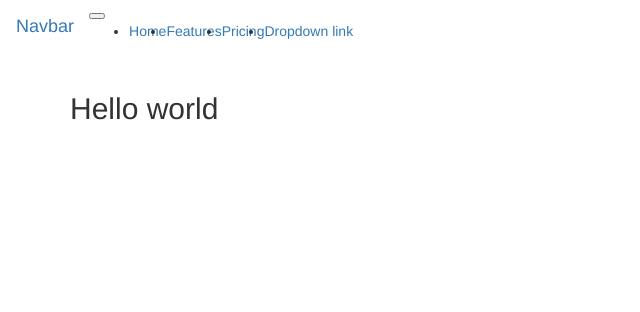
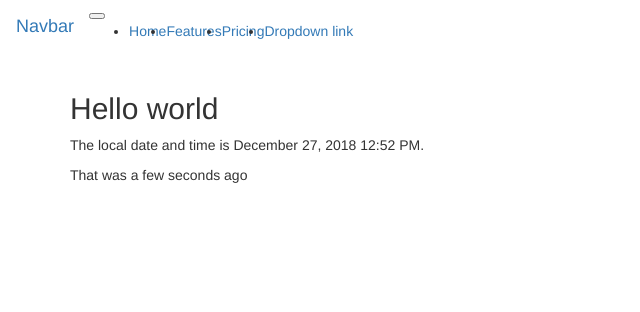
Before and after one commit to lgarzia/mohipo, a Flask app: page / in a window 1280 px wide. Shown: the top 312 px of the page, without its empty margins (0-640 px from the left). Run offline with Flask 2, Linux system fonts and the light colour scheme; parts of the project's set-up code (start-up, migrations or seed data) failed here and were passed over; some libraries are stand-ins or nearby versions.

Commit message:
Incorporate flask_moment; read through extension ---registration process to make object available for template engine

```diff
--- a/app/__init__.py
+++ b/app/__init__.py
@@ -1,13 +1,16 @@
 from flask import Flask
 from flask_bootstrap import Bootstrap
 from ..config import config #top level file
+from flask_moment import Moment
 
-
+bootstrap = Bootstrap()
+moment = Moment()
 
 def create_app(config_name):
     app = Flask(__name__)
     app.config.from_object(config[config_name])
-    Bootstrap(app)
+    bootstrap.init_app(app)
+    moment.init_app(app)
 
     from .main import main as main_blueprint
     app.register_blueprint(main_blueprint)
--- a/app/main/views.py
+++ b/app/main/views.py
@@ -1,3 +1,4 @@
+from datetime import datetime
 from flask import render_template, url_for
 
 from . import main
@@ -5,4 +6,4 @@ from . import main
 
 @main.route('/', methods=['GET', 'POST'])
 def index():
-    return render_template('index.html') #references "templates folder in app"
+    return render_template('index.html', current_time=datetime.utcnow()) #references "templates folder in app"
--- a/app/templates/index.html
+++ b/app/templates/index.html
@@ -1,5 +1,15 @@
 {% extends "base.html" %}
 
+{% block scripts %}
+{{ super() }}
+{{ moment.include_moment() }}
+{% endblock %}
+
 {% block page_content %}
-<h2>Hello world</h2>
+<div>
+    <h2>Hello world</h2>
+    <p>The local date and time is {{ moment(current_time).format('LLL') }}.</p>
+    <p>That was {{ moment(current_time).fromNow(refresh=True) }}</p>
+</div>
+
 {% endblock %}
```
Also changed, not shown: 1 other file.
